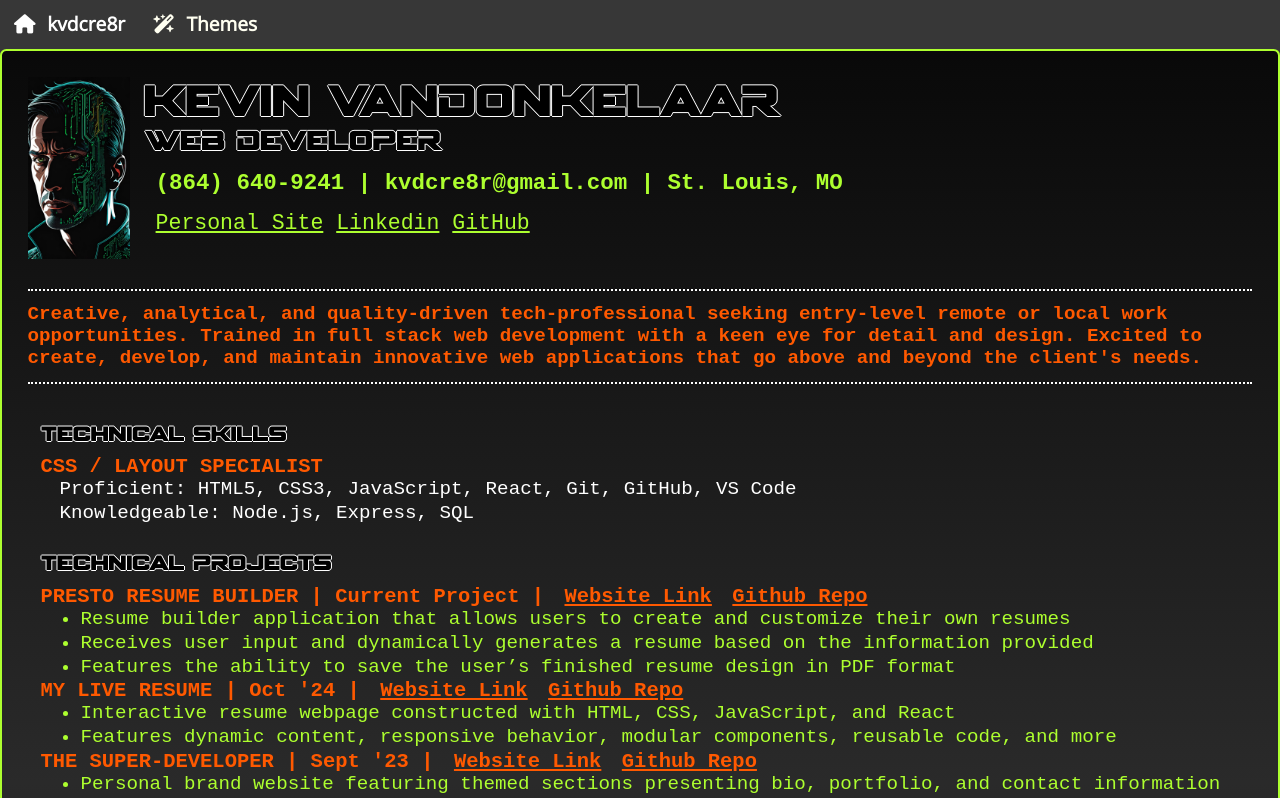
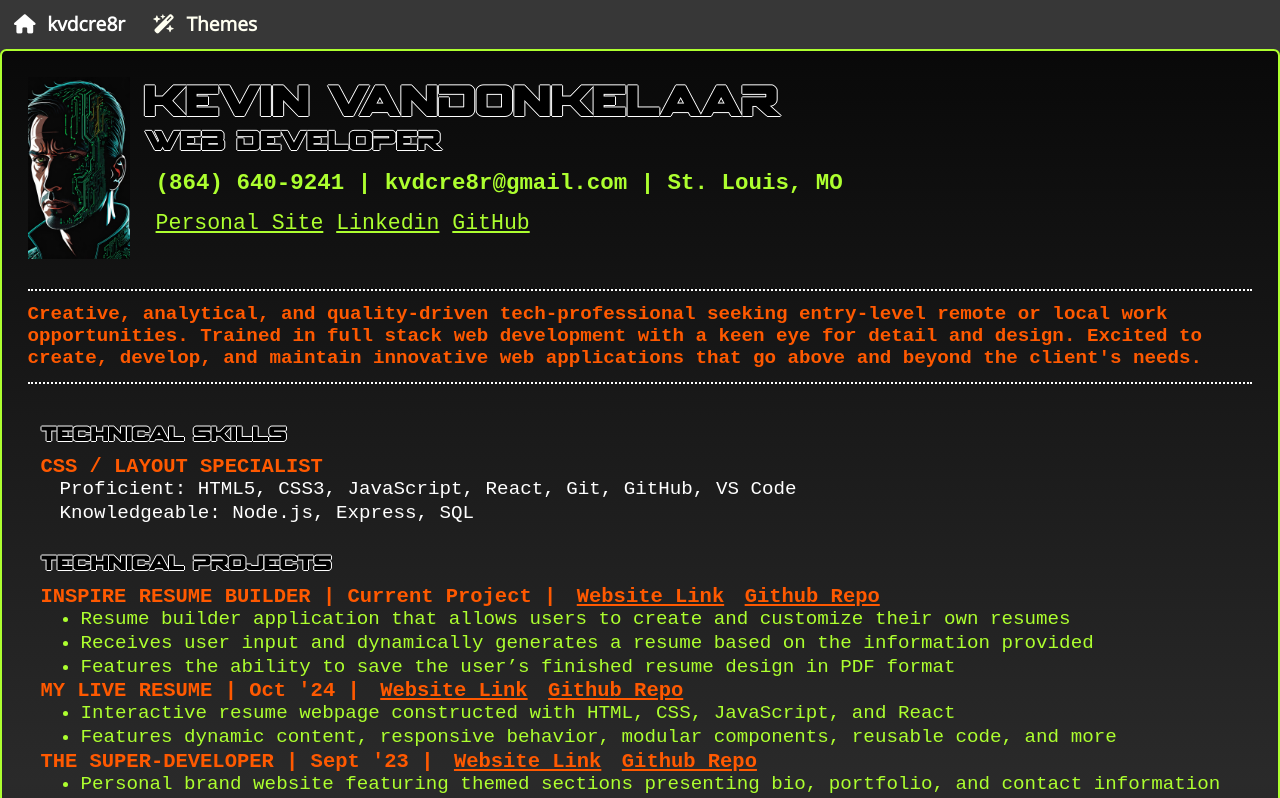
Before and after one commit to kvdcre8r/my_react_resume, a React (Vite) app: page /Mainframe in a window 1280 px wide. Shown: the top 798 px of the page. Built offline with nearby package versions, Linux system fonts and the light colour scheme; the HTML template or start-up script is replaced by a standard one.

Commit message:
corrected project name on resume

```diff
--- a/src/Modules/Resume/resProjects.jsx
+++ b/src/Modules/Resume/resProjects.jsx
@@ -7,7 +7,7 @@ export default function ResProjects() {
       <h2>Technical Projects</h2>
       <article>
         <h3>
-          PRESTO RESUME BUILDER | Current Project |
+          INSPIRE RESUME BUILDER | Current Project |
           <a href="https://kvdeveloper-resume-builder.netlify.app">
             Website Link
           </a>
```
